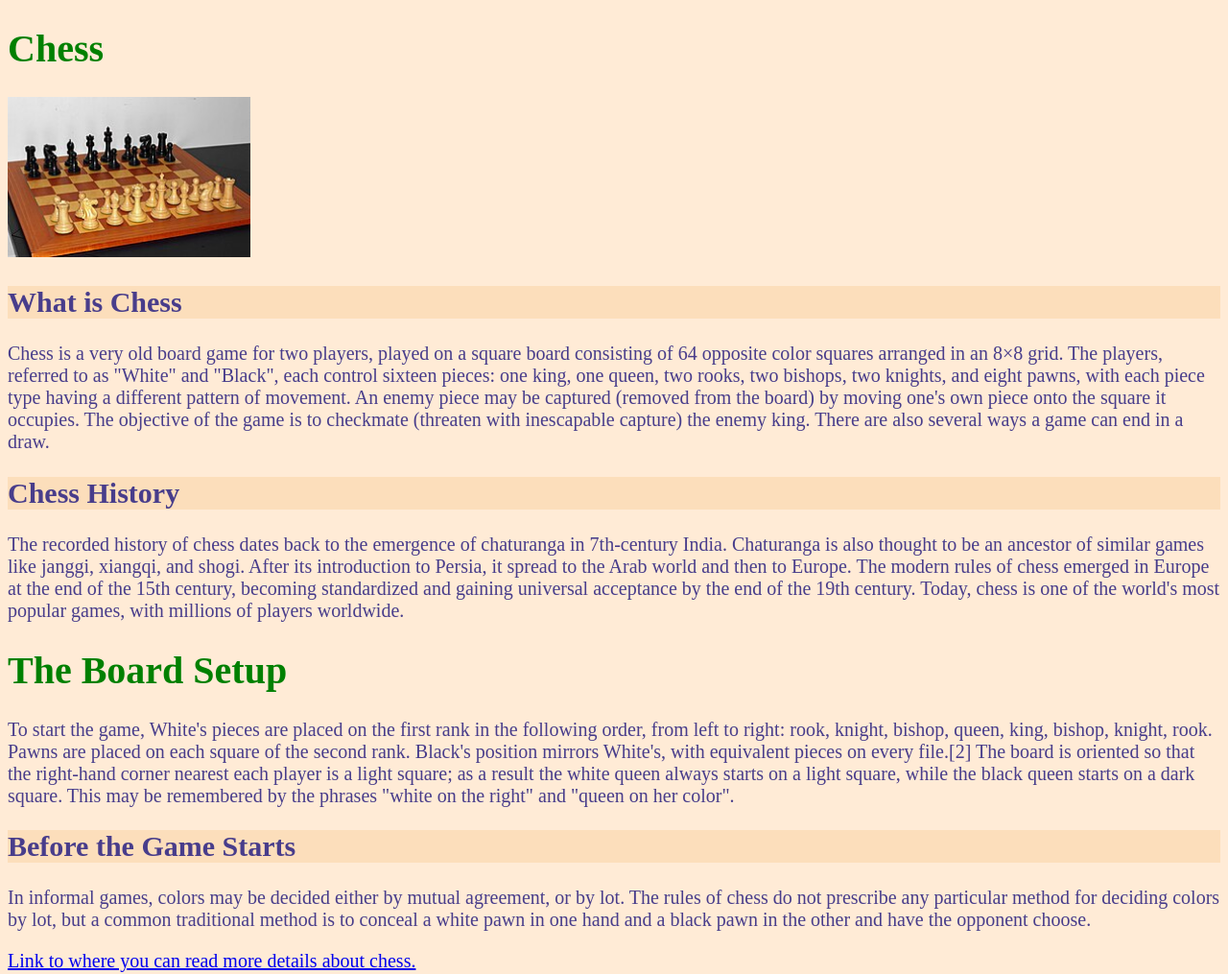
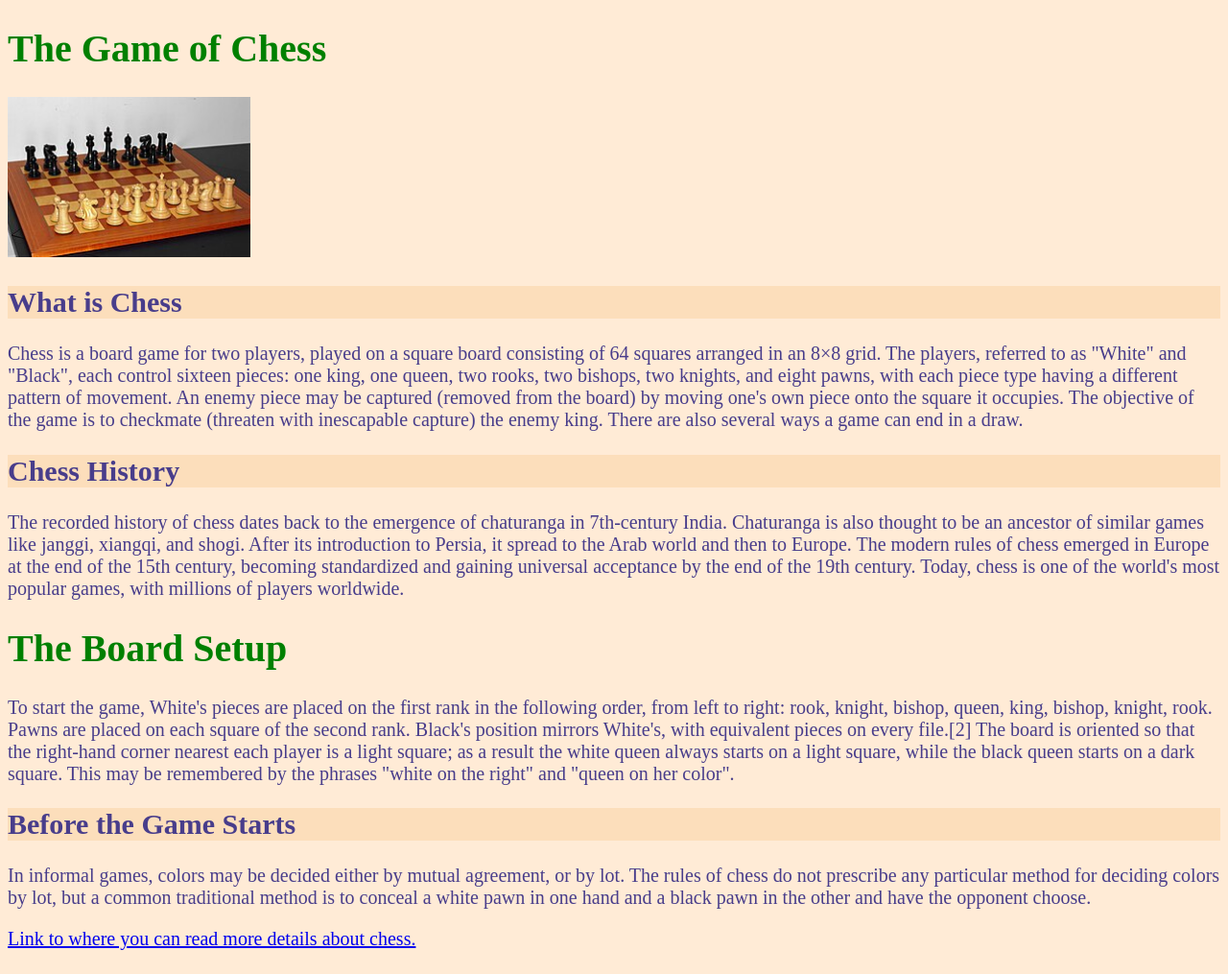
Before and after one commit to nezzhh/RPS_moja_spletna_stran, a plain HTML site: page index.html in a window 1280 px wide. Shown: the whole page at 96% size. Drawn offline with Linux system fonts and the light colour scheme.

Commit message:
changed h1

```diff
--- a/index.html
+++ b/index.html
@@ -6,12 +6,12 @@
     <link rel="stylesheet" type="text/css" href="style.css">
 </head>
 <body>
-    <h1>Chess</h1>
+    <h1>The Game of Chess</h1>
 
     <img src="chessboard.jpg" alt="chess board" width="20%">
 
     <h2>What is Chess</h2>
-    <p>Chess is a very old board game for two players, played on a square board consisting of 64 opposite color squares arranged in an 8×8 grid. The players, referred to as "White" and "Black", each control sixteen pieces: one king, one queen, two rooks, two bishops, two knights, and eight pawns, with each piece type having a different pattern of movement. An enemy piece may be captured (removed from the board) by moving one's own piece onto the square it occupies. The objective of the game is to checkmate (threaten with inescapable capture) the enemy king. There are also several ways a game can end in a draw.</p>
+    <p>Chess is a board game for two players, played on a square board consisting of 64 squares arranged in an 8×8 grid. The players, referred to as "White" and "Black", each control sixteen pieces: one king, one queen, two rooks, two bishops, two knights, and eight pawns, with each piece type having a different pattern of movement. An enemy piece may be captured (removed from the board) by moving one's own piece onto the square it occupies. The objective of the game is to checkmate (threaten with inescapable capture) the enemy king. There are also several ways a game can end in a draw.</p>
 
     <h2>Chess History</h2>
     <p>The recorded history of chess dates back to the emergence of chaturanga in 7th-century India. Chaturanga is also thought to be an ancestor of similar games like janggi, xiangqi, and shogi. After its introduction to Persia, it spread to the Arab world and then to Europe. The modern rules of chess emerged in Europe at the end of the 15th century, becoming standardized and gaining universal acceptance by the end of the 19th century. Today, chess is one of the world's most popular games, with millions of players worldwide.</p>
```
